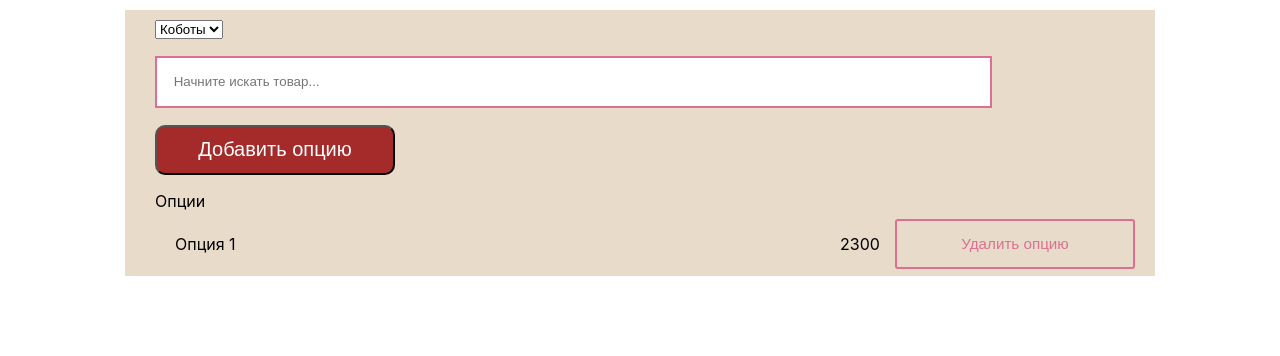
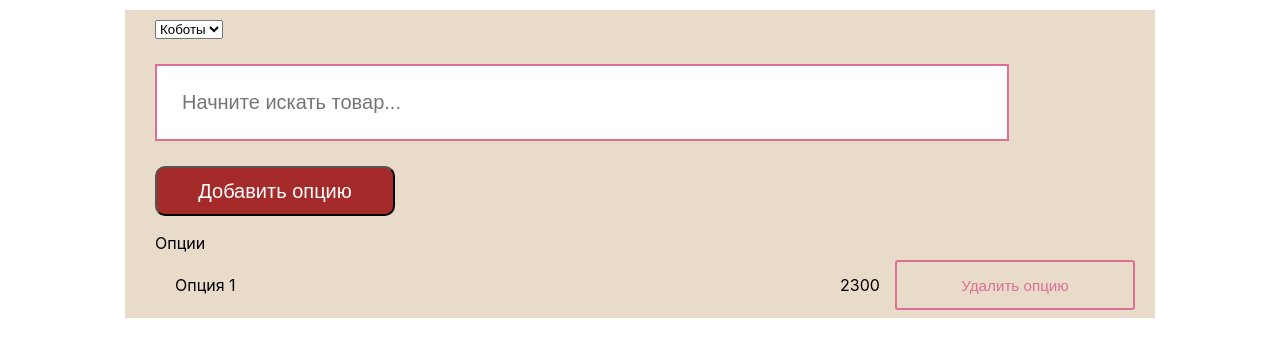
Before and after one commit to kp-app/kp-app-frontend, a React (Vite) app in the folder frontend/: page / in a window 1280 px wide. Shown: the top 356 px of the page. Built offline with nearby package versions, Linux system fonts and the light colour scheme.

Commit message:
Add font-sizing in searchbar

```diff
--- a/frontend/src/components/ItemCard/ProductBar/ProductBar.jsx
+++ b/frontend/src/components/ItemCard/ProductBar/ProductBar.jsx
@@ -8,6 +8,7 @@ const Textarea = styled.input.attrs(props => ({
     margin: ${props => props.size} 0;
     padding: ${props => props.size};
     width: var(--search-bar-width);
+    font-size: var(--big-button-font-size)
   `;
 
 export const ProductBar = (props) => {
```
